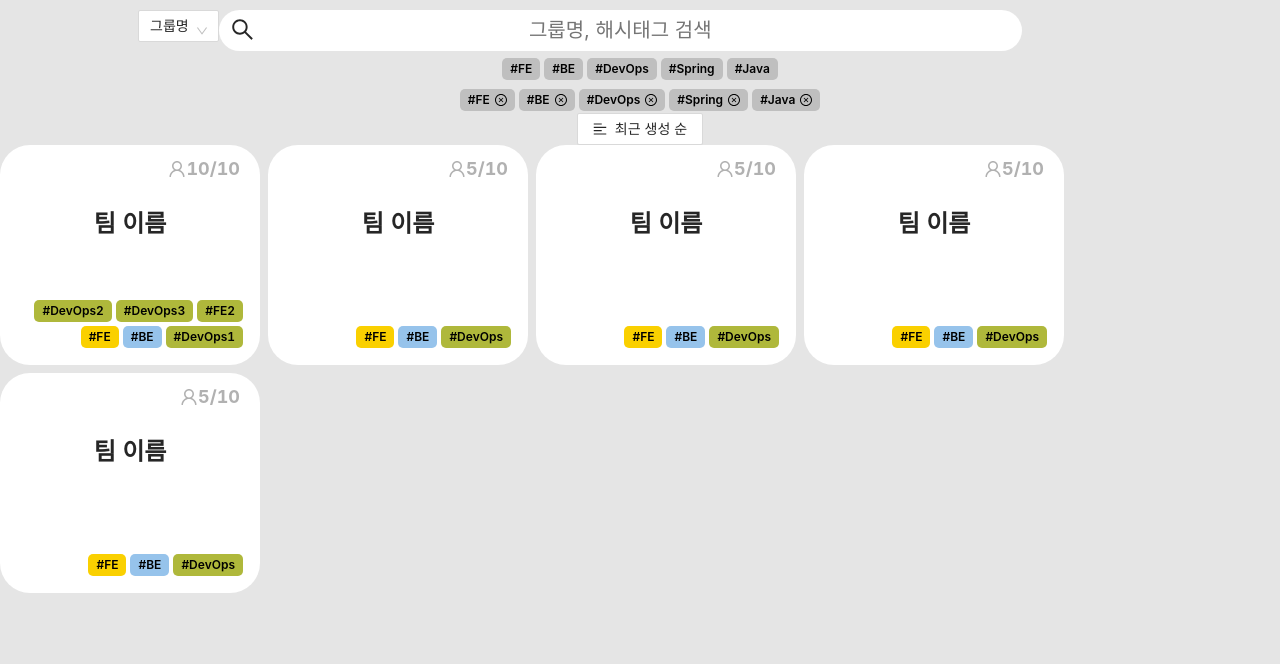
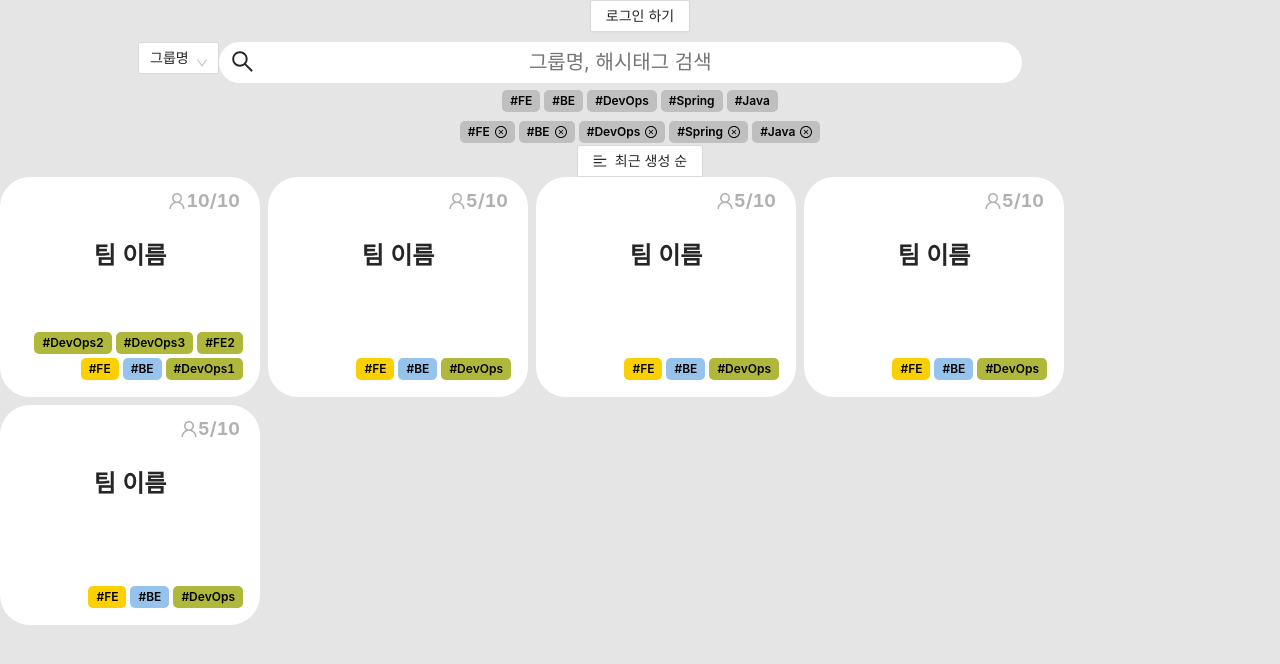
Before and after one commit to cbnu12/yas-front, a React (Create React App) app: page / in a window 1280 px wide. Shown: the top 664 px of the page. Built offline with nearby package versions, Linux system fonts and the light colour scheme.

Commit message:
feat: 로그인 진입 버튼 추가

```diff
--- a/src/pages/Main/Main.tsx
+++ b/src/pages/Main/Main.tsx
@@ -5,10 +5,21 @@ import { MainListData, tagList } from "./data/data";
 import SortInput from "./components/SortInput";
 
 import "./Main.scss";
+import { useNavigate } from "react-router-dom";
+import { Button } from "antd";
 
 const Main = () => {
+  const navigate = useNavigate();
+
   return (
     <div className="main">
+      <Button
+        onClick={() => {
+          navigate("/signIn");
+        }}
+      >
+        로그인 하기
+      </Button>
       <SearchInput tagList={tagList} />
       <SortInput />
       <MainView list={MainListData} />
```
